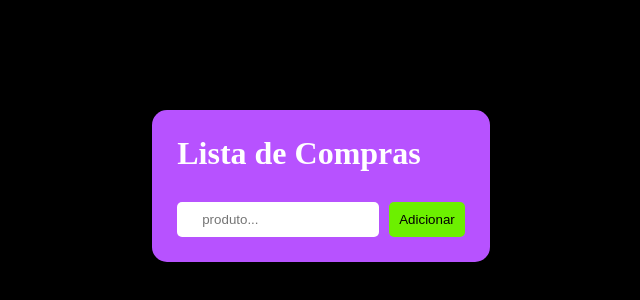
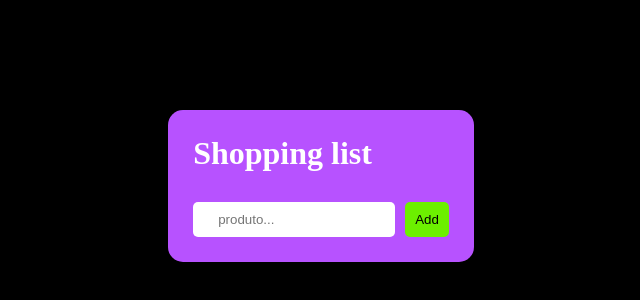
Before and after one commit to Andre-eugenio-almeida/LISTA-DE-COMPRAS, a React (Vite) app in the folder projeto-react/: page / in a window 1280 px wide. Shown: the part 214-514 px from the top of the page, without its empty margins (319-959 px from the left). Built offline with nearby package versions, Linux system fonts and the light colour scheme.

Commit message:
changes index

```diff
--- a/projeto-react/src/pages/Home/index.jsx
+++ b/projeto-react/src/pages/Home/index.jsx
@@ -26,9 +26,9 @@ function Home() {
 
 
     <Container>
-      <h1>Lista de Compras</h1>
+      <h1>Shopping list</h1>
       <input placeholder="produto..." ref={inputRef} />
-      <AddButton onClick={cliqueiNoBotao}>Adicionar</AddButton>
+      <AddButton onClick={cliqueiNoBotao}>Add</AddButton>
 
 
         {produtos.map((produto) => (
```
